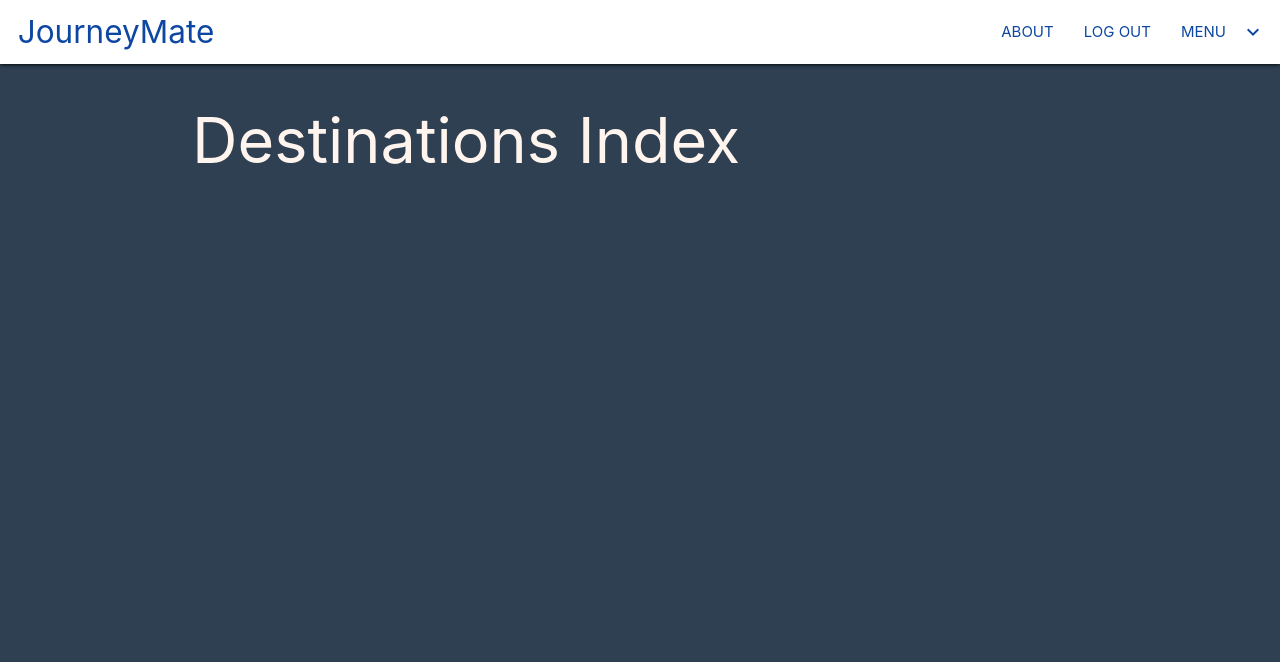
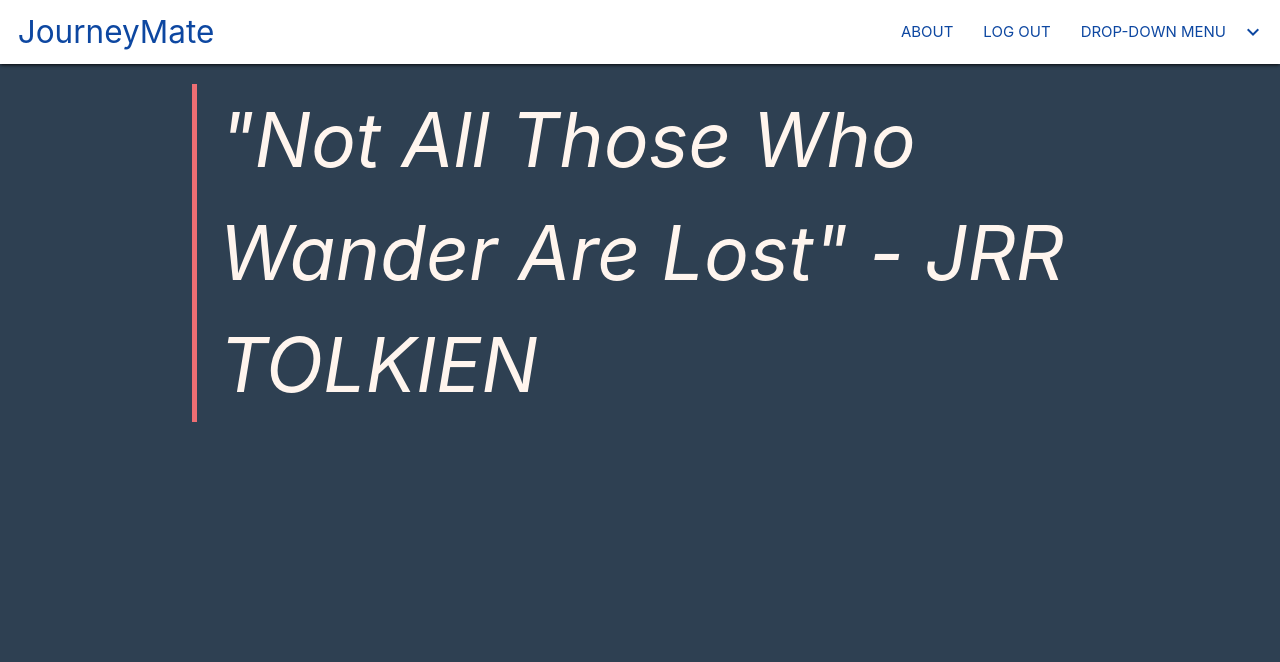
Before and after one commit to pattongrooms/project-3-STP, a Django app: page /destinations/ in a window 1280 px wide. Shown: the top 662 px of the page. Run offline with Django 4.2, Linux system fonts and the light colour scheme; the visitor is signed in with stand-in values (Sample User, id 1); data that the repository does not hold is empty.

Commit message:
css styling

```diff
--- a/journeymate/main_app/static/css/style.css
+++ b/journeymate/main_app/static/css/style.css
@@ -42,6 +42,8 @@ main {
   position: relative;
   overflow: hidden;
 }
+
+
 .btn-file input[type=file] {
   position: absolute;
   top: 0;
@@ -85,3 +87,21 @@ section div #home-card{
   margin: 5vmin;
 
 }
+
+label {
+  font-size: large;
+  padding: 0;
+}
+
+th {
+  padding: -150px;
+}
+
+td {
+  padding: -50px;
+}
+
+blockquote {
+  font-size: 5em;
+  font-style: italic;
+}
--- a/journeymate/main_app/templates/base.html
+++ b/journeymate/main_app/templates/base.html
@@ -65,7 +65,7 @@
                   <li><a class="blue-text text-darken-4" href="{% url 'signup' %}">SIGN UP</a></li>
                   <li><a class="blue-text text-darken-4" href="{% url 'login' %}">LOG IN</a></li>
                 {% endif %}
-                <li><a class="dropdown-trigger blue-text text-darken-4" href="#!" data-target="dropdown1">MENU<i class="material-icons right">expand_more</i></a></li>
+                <li><a class="dropdown-trigger blue-text text-darken-4" href="#!" data-target="dropdown1">DROP-DOWN MENU<i class="material-icons right">expand_more</i></a></li>
           </ul>
         </div>
       </nav>
--- a/journeymate/main_app/templates/destinations/index.html
+++ b/journeymate/main_app/templates/destinations/index.html
@@ -1,7 +1,7 @@
 {% extends 'base.html' %}
 {% block content %}
 
-<h1>Destinations Index</h1>
+<span><blockquote>"Not All Those Who Wander Are Lost" - JRR TOLKIEN</blockquote></span>
 <section id="index-container">
 {% for destination in destinations %}
   <a id="index-container" class="blue-text text-darken-4" href="{% url 'detail' destination.id %}">
```
